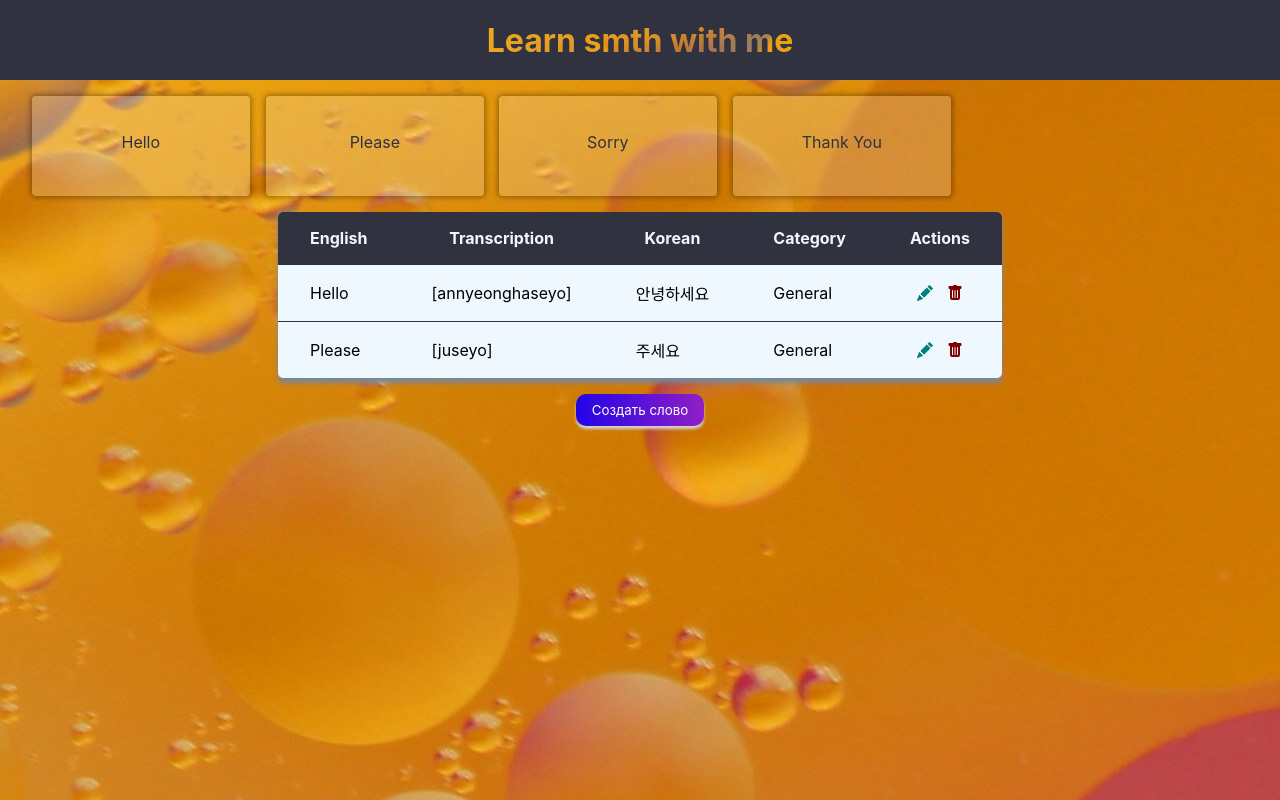
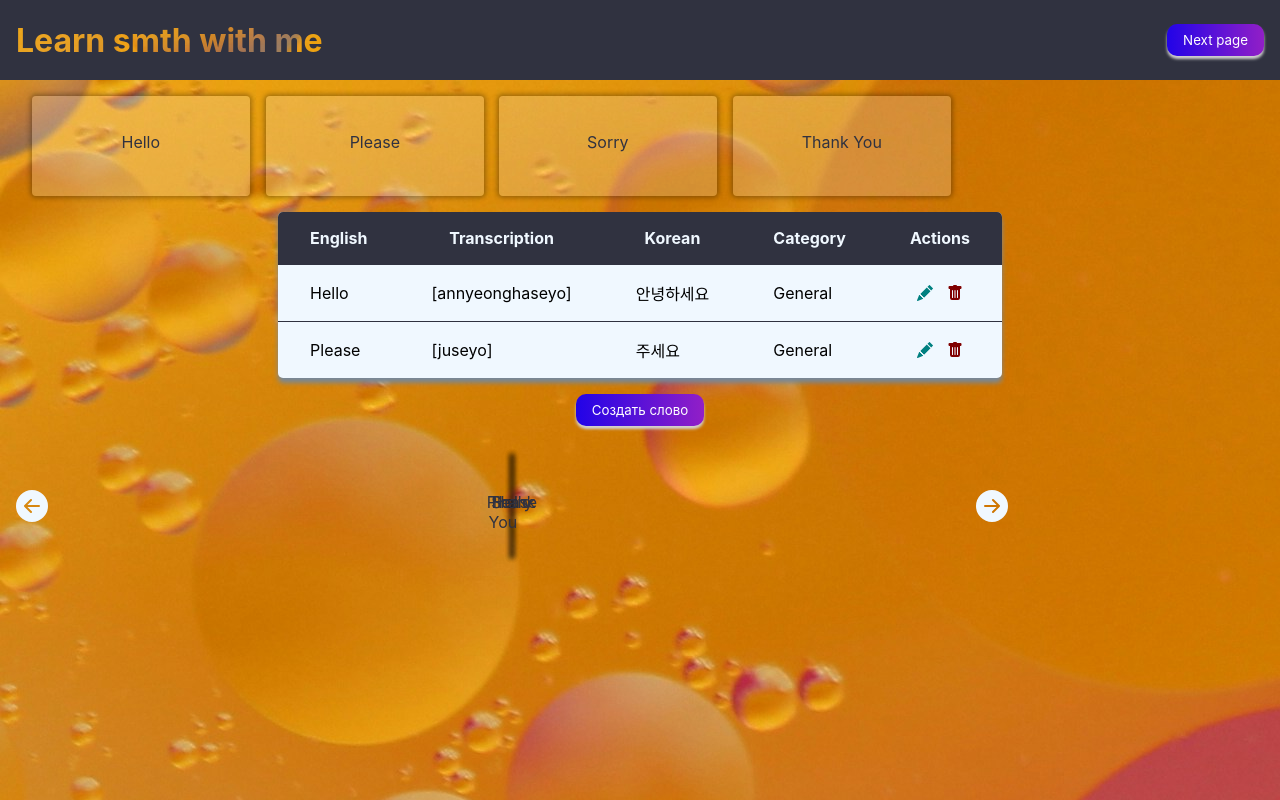
Before and after one commit to FanOfCoffee/React-flashcards, a React (Create React App) app: page / in a window 1280 px wide. Built offline with nearby package versions, Linux system fonts and the light colour scheme.

Commit message:
Adding card slider

```diff
--- a/src/App.js
+++ b/src/App.js
@@ -7,6 +7,8 @@ import './styles/Buttons.css'
 import FlashcardList from './components/FlashcardList';
 import Table from './components/Table';
 import PopUp from './components/PopUp';
+import FCL from './components/FCL';
+
 
 
 function App() {
@@ -48,6 +50,10 @@ function App() {
     }))
   }
 
+  const handleClosePopUp = () => {
+    setPopUpOpen(false);
+    setRowToChange(null);
+  }
 
   return (
     <>
@@ -61,13 +67,12 @@ function App() {
       <div className='p-c'>
         <button className='add-btn' onClick={() => setPopUpOpen(true)}>Создать слово</button>
       </div>
-        {popUpOpen && <PopUp closePopUp={() => {
-          setPopUpOpen(false);
-          setRowToChange(null);
-        }}
+        {popUpOpen && <PopUp closePopUp={handleClosePopUp}
         onSubmit = {handleAdd}
         defaultValue = {rowToChange !== null && rows[rowToChange]}
         />}
+        <FCL flashcards={flashcards}/>
+
       <div>
         <Footer/>
       </div>
--- /dev/null
+++ b/src/TemporaryPage.js
@@ -0,0 +1,6 @@
+import React from "react"
+
+function TemporaryPage() {
+}
+
+export default TemporaryPage
--- /dev/null
+++ b/src/components/FCL.jsx
@@ -0,0 +1,83 @@
+import React, {useState} from 'react'
+import Flashcard from './Flashcard'
+import '../styles/FCL.css'
+import { BsArrowLeftCircleFill,  BsArrowRightCircleFill} from 'react-icons/bs';
+
+
+
+export default function FCL({flashcards}) {
+    const [slide, setSlide] = useState(0);
+
+    const handleNext = () => {
+        if(slide >= flashcards.length -1) return;
+        setSlide(slide+1);
+
+        //setSlide(slide === flashcards.length - 1 ? 0 :slide + 1);
+    }
+    const handlePrev = () => {
+        if(slide === 0) return;
+        setSlide(slide-1);
+        //setSlide(slide === 0 ? flashcards.length-1 :slide - 1);
+    }
+
+  return (
+    <div className='slider'>
+        <BsArrowLeftCircleFill onClick={handlePrev} className='arrow arrow-left'/>
+        {flashcards.map((flashcard, index) => {
+            return <Flashcard
+            flashcard = {flashcard}
+            key={index}
+            className={slide === index ? 'fcl' : 'fcl fcl-hidden'}
+            />
+        })}
+        <BsArrowRightCircleFill onClick={handleNext} className='arrow arrow-right'/>
+    </div>
+  )
+}
+
+/*
+export default function FCL({flashcards})  {
+    const cards = flashcards.map((flashcard) => {
+        return <Flashcard flashcard={flashcard} key={flashcard.id} />;
+    });
+
+    const loading = <div className="loading">Loading flashcard content...</div>;
+
+    const [current, setCurrent] = useState(0);
+    function previousCard() {
+        setCurrent(current - 1);
+    }
+    function nextCard() {
+        setCurrent(current + 1);
+    }
+
+    return (
+        <div className='slider'>
+            {flashcards && flashcards.length > 0 ? (
+            <div className="cardNumber">
+                Flashcard {current + 1} of {flashcards.length}
+            </div>
+            ) : (
+            ""
+            )}
+            {flashcards && flashcards.length > 0 ? cards[current] : loading}
+
+            <div className="nav">
+            {current > 0 ? (
+                <button className="page-btn" onClick={previousCard}>Назад</button>
+            ) : (
+                <button className="disabled " disabled>
+                Назад
+                </button>
+            )}
+            {current < flashcards.length - 1 ? (
+                <button сlassName="page-btn" onClick={nextCard}>Вперед</button>
+            ) : (
+                <button className="disabled" disabled>
+                Вперед
+                </button>
+            )}
+            </div>
+        </div>
+    );
+}*/
--- a/src/components/Header.jsx
+++ b/src/components/Header.jsx
@@ -4,7 +4,8 @@ import '../styles/Header.css'
 export default function Header() {
   return (
     <header>
-        <h1>Learn smth with me</h1>
+          <h1>Learn smth with me</h1>
+          <button className='next-page-btn' >Next page</button>
     </header>
   )
 }
--- a/src/components/PopUp.jsx
+++ b/src/components/PopUp.jsx
@@ -19,23 +19,24 @@ export default function PopUp({closePopUp, onSubmit, defaultValue}) {
     }
 
 
+
+
     const [errors, setErrors] = useState("")
 
     const validateForm = () => {
-        if (formState.word && formState.pronunciation && formState.k_word && formState.category) {
-            setErrors("")
-            return true
-        } else {
-            let errorField = [];
-            for(const [key, value] of Object.entries(formState)) {
-                if(!value){
-                    errorField.push(key);
-                }
+        let errorField = [];
+        for(const [key, value] of Object.entries(formState)) {
+            if(!value){
+                errorField.push(key);
             }
-            setErrors(errorField.join(", "));
-            return false
         }
+
+        const hasErrors = !!errorField.length
+
+        setErrors(hasErrors ? errorField.join(", ") : "");
+        return !hasErrors
     };
+
 
 
     const handleChange = (e) => {
--- a/src/styles/Buttons.css
+++ b/src/styles/Buttons.css
@@ -26,3 +26,23 @@
     cursor: pointer;
 
 }
+
+.next-page-btn {
+    border: none;
+    background-image: linear-gradient(to right, var(--primary-linear-gradient));
+    color: var(--neutral-white);
+    padding: 0.5rem 1rem;
+    border-radius: 10px;
+    box-shadow: 0px 3px 3px lightgrey;
+    cursor: pointer;
+}
+
+.page-btn {
+    border: none;
+    background-image: linear-gradient(to right, var(--primary-linear-gradient));
+    color: var(--neutral-white);
+    padding: 0.5rem 1rem;
+    border-radius: 10px;
+    box-shadow: 0px 3px 3px lightgrey;
+    cursor: pointer;
+}
--- /dev/null
+++ b/src/styles/FCL.css
@@ -0,0 +1,59 @@
+.fcl {
+    border-radius: 0.5rem;
+    box-shadow: 0px 0px 7px darkgrey;
+    width: 100%;
+    height: 100%;
+}
+
+.fcl-hidden {
+    display: none;
+}
+.slider {
+    position: relative;
+    display: flex;
+    flex-direction: row;
+    justify-content: center;
+    align-items: center;
+    width: 80vw;
+    height: 20vh;
+}
+.arrow {
+    position: absolute;
+    width: 2rem;
+    height: 2rem;
+    color: aliceblue;
+}
+.arrow:hover {
+    cursor: pointer;
+}
+.arrow-left {
+    left: 1rem;
+}
+.arrow-right {
+    right: 1rem;
+}
+
+/*.slider{
+    margin: 0 10vw 0 10vw;
+    display: flex;
+    flex-direction: column;
+    width: 80vw;
+    justify-content: center;
+    align-content: space-between;
+}
+.page-btn {
+    border: none;
+    background-image: linear-gradient(to right, var(--primary-linear-gradient));
+    color: var(--neutral-white);
+    padding: 0.5rem 1rem;
+    border-radius: 10px;
+    box-shadow: 0px 3px 3px lightgrey;
+    cursor: pointer;
+}
+.disabled{
+
+    padding: 0.5rem 1rem;
+    border-radius: 10px;
+    box-shadow: 0px 3px 3px lightgrey;
+    cursor: pointer;
+}*/
--- a/src/styles/Flashcard.css
+++ b/src/styles/Flashcard.css
@@ -20,6 +20,9 @@
     cursor: pointer;
     transform: perspective(1000px) rotateY(var(--rotate-y, 0)) translateY(var(--translate-y,0));
     height: 100px;
+  }
+  .card-hidden{
+    display: none;
   }
   .card:hover{
     --translate-y: -2px;
--- a/src/styles/Header.css
+++ b/src/styles/Header.css
@@ -1,7 +1,7 @@
 header {
     background-color: var(--neutral-dark-grayish-blue);
     display: flex;
-    justify-content: center;
+    justify-content: space-between;
     align-items: center;
     height: 10vh;
 }
@@ -10,4 +10,9 @@ h1 {
     background-image: url(../assets/eliska-motisova-0xT-am7qnPg-unsplash.jpg);
     background-clip: text;
     color: transparent;
-  }
+    margin: 1rem;
+}
+
+.next-page-btn {
+    margin: 1rem;
+}
```
